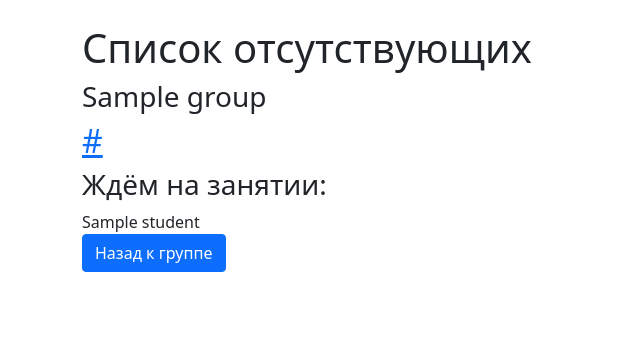
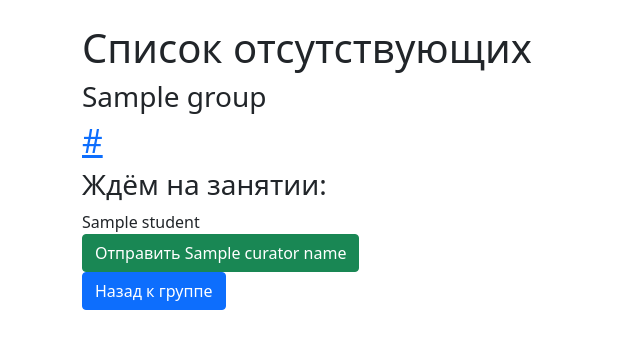
Before and after one commit to nerodnoy/OnlineSchoolHelper, a Flask app: template osh/students/templates/student_absent.html in a window 1280 px wide. Shown: the part 66-415 px from the top of the page, without its empty margins (0-640 px from the left). Run offline with Flask 3, Linux system fonts and the light colour scheme; the template is opened without the code that fills it: most values are stand-ins (such as "Sample title", 1, 10 or a date in 2020); a database or web service that is not in the repository returns one stand-in record (values such as "Sample title"); some libraries are stand-ins or nearby versions.

Commit message:
qol improvements for absent students' list

```diff
--- a/osh/students/templates/student_absent.html
+++ b/osh/students/templates/student_absent.html
@@ -23,16 +23,20 @@
             Все ученики присутствуют на занятии
         {% endif %}
 
+    {% if 'Понедельник' in group.name %}
+        {% set curator_link = 'https://t.me/+79272559173' %}
+        {% set curator_name = 'Валерии' %}
+    {% elif 'Четверг' in group.name or 'Пятница' in group.name %}
+        {% set curator_link = 'https://t.me/ira_frolova' %}
+        {% set curator_name = 'Ирине' %}
+    {% endif %}
+
+    <!-- Добавляем кнопку с именем куратора и ссылкой -->
+    <button class="btn btn-success" onclick="window.open('{{ curator_link }}', '_blank')">Отправить {{ curator_name }}</button>
+
     <!-- Кнопка для возврата к группе -->
-    <form method="get" action="{{ url_for('groups.view_group', group_id=group.id) }}">
+    <form method="get" action="{{ url_for('groups.view_group', group_id=group_id) }}">
         <button class="btn btn-primary">Назад к группе</button>
     </form>
 
-    <!-- В зависимости от дня недели пишем разным кураторам -->
-    {% if 'Понедельник' in group.name %}
-        <p><a href="https://t.me/+79272559173" target="_blank">Отправить Валерии</a></p>
-    {% elif 'Четверг' in group.name or 'Пятница' in group.name %}
-        <p><a href="https://t.me/ira_frolova" target="_blank">Отправить Ирине</a></p>
-    {% endif %}
-
 {% endblock %}
--- a/osh/students/templates/student_view.html
+++ b/osh/students/templates/student_view.html
@@ -21,10 +21,12 @@
     {% endif %}
 
     <form method="post" action="{{ url_for('feedback.create_feedback', student_id=student.id) }}">
-        <button type="submit" class="btn btn-primary">Создать обратную связь</button>
+        <button type="submit" class="btn btn-success">Создать обратную связь</button>
     </form>
 
     <!-- Кнопка для возврата к группе -->
-    <a href="{{ url_for('groups.view_group', group_id=group_id) }}">Назад к группе</a>
+    <form method="get" action="{{ url_for('groups.view_group', group_id=group_id) }}">
+        <button class="btn btn-primary">Назад к группе</button>
+    </form>
 
 {% endblock %}
```
